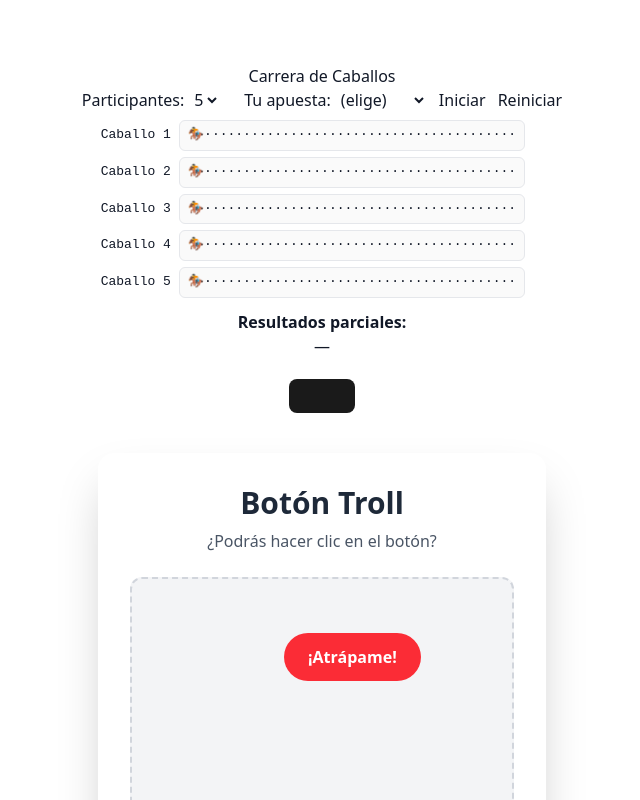
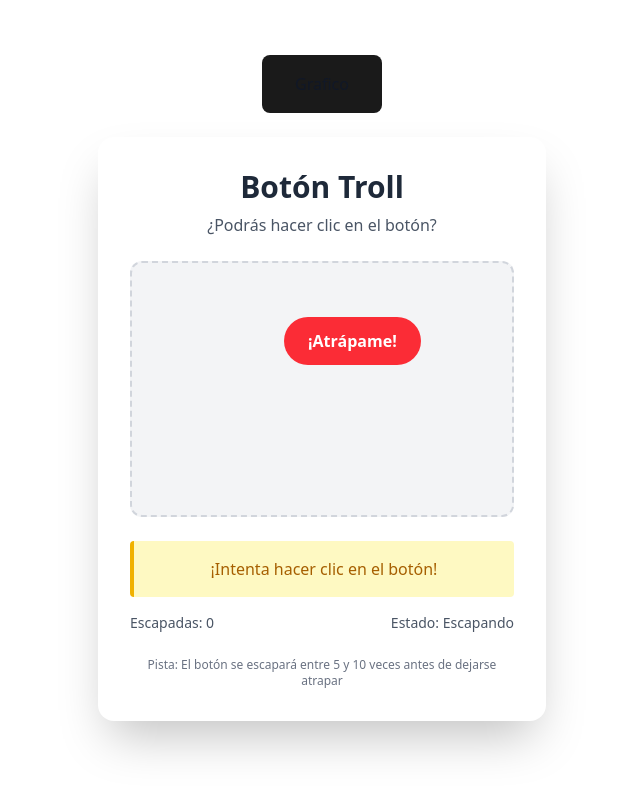
Before and after one commit to jorgerebolledoa/ing3proyecto, a React (Vite) app: page / in a window 1280 px wide. Shown: the top 800 px of the page, without its empty margins (318-958 px from the left). Built offline with nearby package versions, Linux system fonts and the light colour scheme.

Commit message:
Fix: adjust routes

```diff
--- a/src/App.jsx
+++ b/src/App.jsx
@@ -1,7 +1,6 @@
 import { Routes, Route } from 'react-router-dom';
 import {Home, Graph, Veintiuno, HorseRace} from './pages';
 import './App.css'
-import TrollButton from './Trollbutton';
 
 function App() {
 
@@ -14,7 +13,6 @@ function App() {
         <Route path="/21" element={<Veintiuno />} />
         <Route path="/horse" element={<HorseRace />} />
       </Routes>
-      <TrollButton />
     </div>
   )
 }
--- a/src/components/Button/button.jsx
+++ b/src/components/Button/button.jsx
@@ -1,7 +1,27 @@
+import { useNavigate } from 'react-router-dom';
+
 function Button(props){
-    return (
-        <button disabled={props.disabled} type={props.type} className="border border-transparent rounded-lg px-8 py-4 font-medium bg-[#1a1a1a] hover:border-[#646cff]">{props.text}</button>
-    )
+    const navigate = useNavigate();
+
+    const handleSubmit = (event) => {
+        event.preventDefault();
+
+        if(props.navigate != "") navigate(props.navigate);
+    };
+
+    if(props.navigate) {
+        return (
+            <form onSubmit={handleSubmit}>
+                <button disabled={props.disabled} type={props.type} className="border border-transparent rounded-lg px-8 py-4 font-medium bg-[#1a1a1a] hover:border-[#646cff]">{props.text}</button>
+            </form>
+        )
+    } else {
+        return (
+            <button disabled={props.disabled} type={props.type} className="border border-transparent rounded-lg px-8 py-4 font-medium bg-[#1a1a1a] hover:border-[#646cff]">{props.text}</button>
+        )
+    }
+
+
 }
 
 export default Button;
--- a/src/components/index.jsx
+++ b/src/components/index.jsx
@@ -1,4 +1,5 @@
 import Button from "./Button/button";
 import Input from "./Input/input";
+import TrollButton from "./TrollButton/Trollbutton";
 
-export {Button, Input}
+export {Button, Input, TrollButton}
--- a/src/pages/Graph/graph.jsx
+++ b/src/pages/Graph/graph.jsx
@@ -86,6 +86,9 @@ function Graph() {
                     <Button type="submit" disabled={isLoading} text={isLoading ? "Generando..." : "Crear Gráfico"}></Button>
                 </div>
             </form>
+            <div className="mt-10">
+                <Button type="submit" navigate="/" text={"Home"}></Button>
+            </div>
             <div style={{ marginTop: '20px', textAlign: 'center' }}>
                 {isLoading && <p>Cargando gráfico...</p>}
                 {loadError && <p style={{ color: 'red' }}>Error: {loadError}</p>}
--- a/src/pages/Home/home.jsx
+++ b/src/pages/Home/home.jsx
@@ -1,12 +1,12 @@
-import { Button } from "../../components";
+import { Button, TrollButton } from "../../components";
 import HorseRace from "../HorseRace/HorseRace";
 
 function Home(){
     return (
-        <div style={{ padding: 16 }}>
-            <HorseRace initialHorses={5} />
-            <div style={{ marginTop: 20 }}>
-                <Button />
+        <div>
+            <div>
+                <Button type="submit" text="Grafico" navigate="/graph" />
+                <TrollButton />
             </div>
         </div>
     )
```
Also changed, not shown: src/components/TrollButton/Trollbutton.jsx (renamed from src/Trollbutton.jsx).
